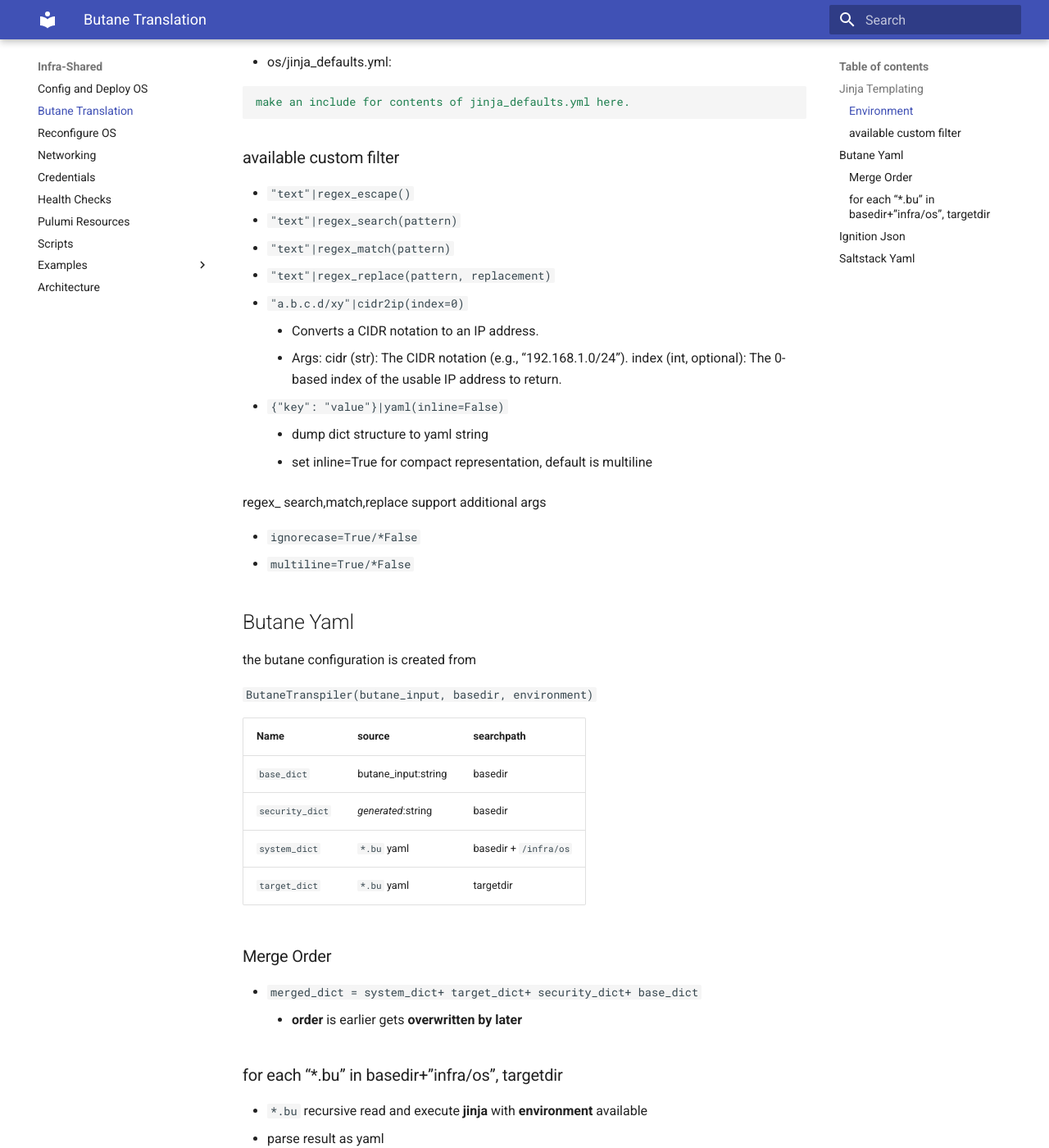
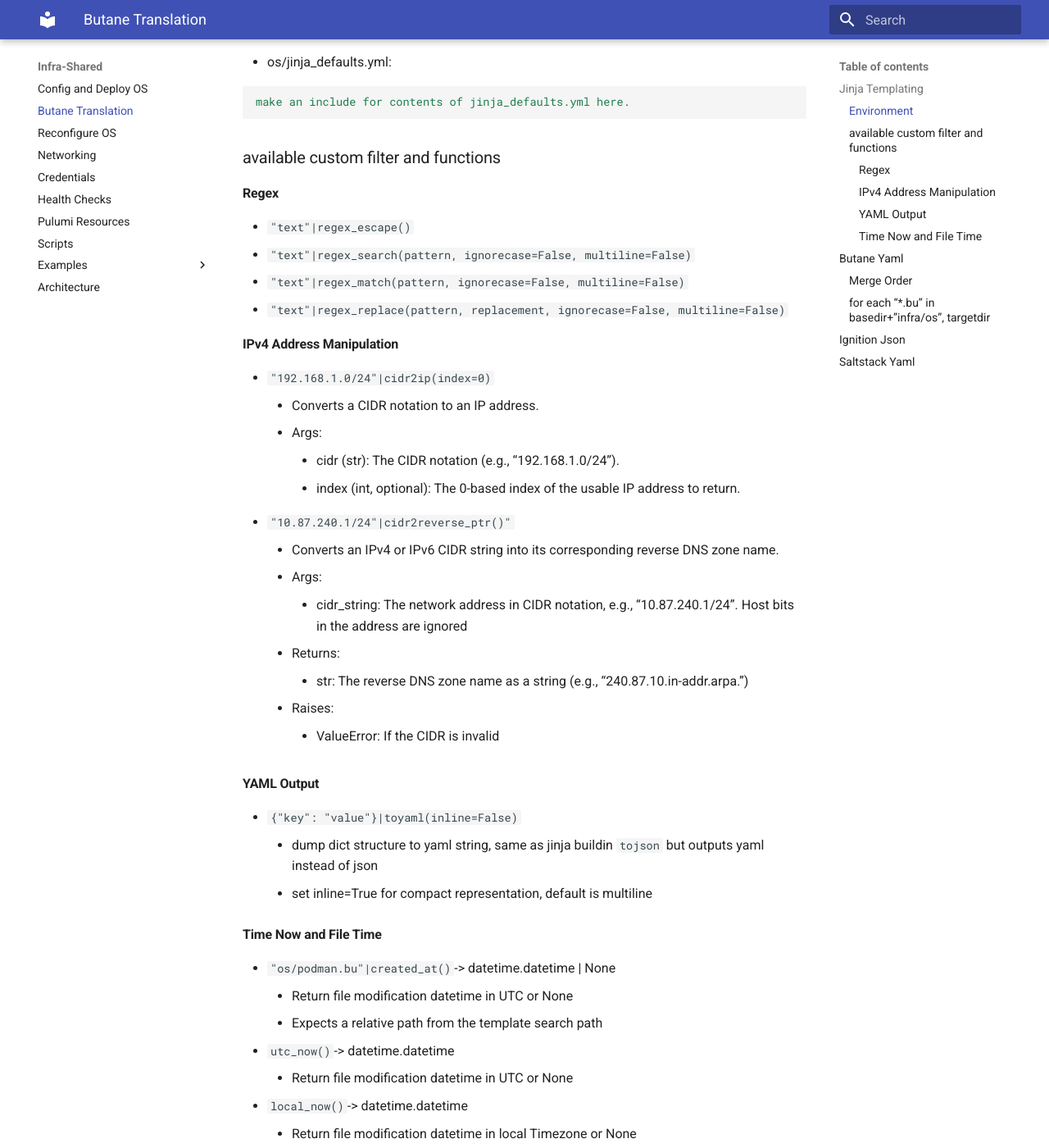
Before and after one commit to wuxxin/infra-shared, an MkDocs documentation site: the page built from docs/butane.md, in a window 1280 px wide and 1400 px high, scrolled down 853 px. Shown: the whole window at 82% size. Built offline with MkDocs 1.6.1 and Material for MkDocs 9.7.7, drawn with Linux system fonts in a browser that asks for light colours; some of the changed text lies outside the part shown.

Commit message:
update docs

````diff
--- a/docs/butane.md
+++ b/docs/butane.md
@@ -38,24 +38,49 @@
 make an include for contents of jinja_defaults.yml here.
 ```
 
-### available custom filter
+### available custom filter and functions
+
+#### Regex
 
 - `"text"|regex_escape()`
-- `"text"|regex_search(pattern)`
-- `"text"|regex_match(pattern)`
-- `"text"|regex_replace(pattern, replacement)`
-- `"a.b.c.d/xy"|cidr2ip(index=0)`
+- `"text"|regex_search(pattern, ignorecase=False, multiline=False)`
+- `"text"|regex_match(pattern, ignorecase=False, multiline=False)`
+- `"text"|regex_replace(pattern, replacement, ignorecase=False, multiline=False)`
+
+#### IPv4 Address Manipulation
+
+- `"192.168.1.0/24"|cidr2ip(index=0)`
     - Converts a CIDR notation to an IP address.
-    - Args: cidr  (str): The CIDR notation (e.g., "192.168.1.0/24").
-            index (int, optional): The 0-based index of the usable IP address to return.
-- `{"key": "value"}|yaml(inline=False)`
-    - dump dict structure to yaml string
+    - Args:
+        - cidr  (str): The CIDR notation (e.g., "192.168.1.0/24").
+        - index (int, optional): The 0-based index of the usable IP address to return.
+- `"10.87.240.1/24"|cidr2reverse_ptr()"`
+    - Converts an IPv4 or IPv6 CIDR string into its corresponding reverse DNS zone name.
+    - Args:
+        - cidr_string: The network address in CIDR notation,
+            e.g., "10.87.240.1/24". Host bits in the address are ignored
+    - Returns:
+        - str: The reverse DNS zone name as a string (e.g., "240.87.10.in-addr.arpa.")
+    - Raises:
+        - ValueError: If the CIDR is invalid
+
+#### YAML Output
+
+- `{"key": "value"}|toyaml(inline=False)`
+    - dump dict structure to yaml string, same as jinja buildin `tojson` but outputs yaml instead of json
     - set inline=True for compact representation, default is multiline
 
-regex_ search,match,replace support additional args
+#### Time Now and File Time
 
-- `ignorecase=True/*False`
-- `multiline=True/*False`
+- `"os/podman.bu"|created_at()`-> datetime.datetime | None
+    - Return file modification datetime in UTC or None
+    - Expects a relative path from the template search path
+- `utc_now()`-> datetime.datetime
+    - Return file modification datetime in UTC or None
+- `local_now()`-> datetime.datetime
+    - Return file modification datetime in local Timezone or None
+
+in jinja, you can then call all python methods on the datetime.datetime objects available.
 
 ## Butane Yaml
 
````
Also changed, not shown: docs/agent-workflow.md (added, +33 -0 lines), docs/development.md (+64 -4 lines), docs/tasks.md (added, +9 -0 lines).
